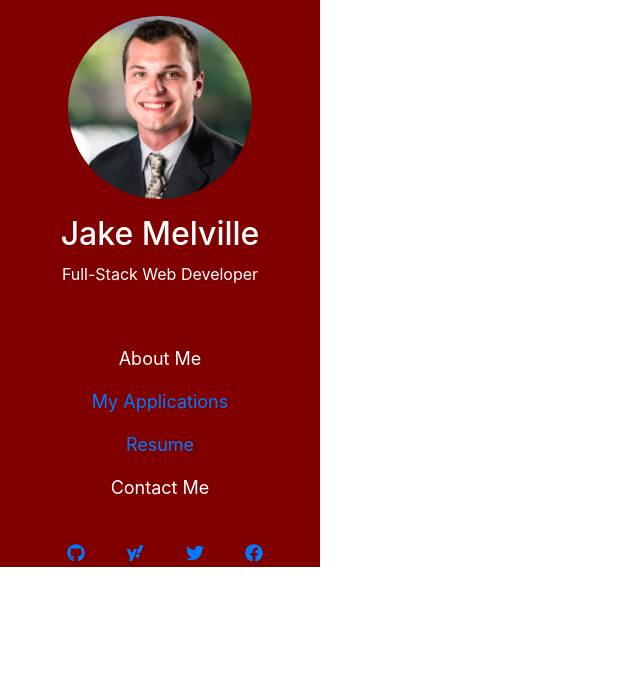
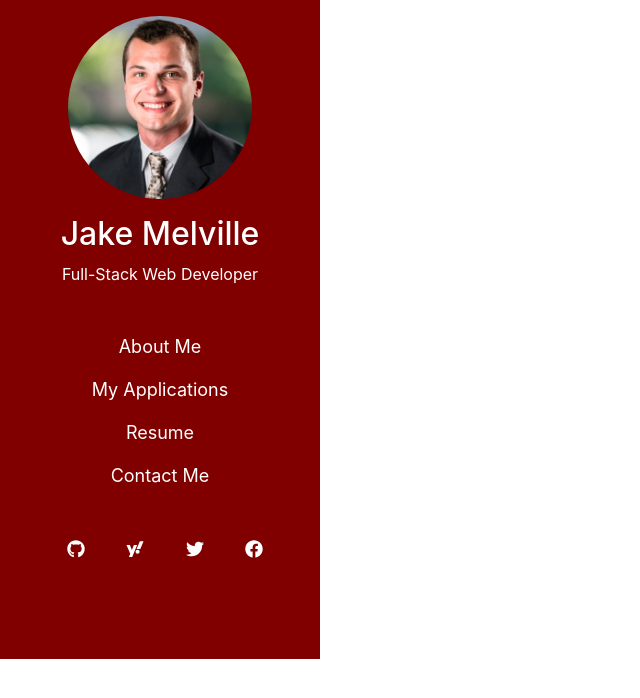
Before and after one commit to JakeMelville/portfolio-react, a React (Create React App) app in the folder portfolio/: page / in a window 1280 px wide. Shown: the top 698 px of the page, without its empty margins (0-640 px from the left). Built offline with nearby package versions, Linux system fonts and the light colour scheme; the HTML template or start-up script is replaced by a standard one.

Commit message:
completed the navbar, all links work except contact me and about me

```diff
--- /dev/null
+++ b/portfolio/src/components/Aside/assets/style/style.css
@@ -0,0 +1,27 @@
+#body {
+    height: 100;
+    padding: 0;
+    margin: 0;
+}
+h2 {
+    color: white;
+}
+#title {
+    color: white
+}
+a:link {
+    color: white;
+    background-color: transparent;
+    text-decoration: none;
+  }
+
+li:hover {
+    color: grey;
+    text-decoration: none;
+ }
+
+ a:visited {
+    color: white;
+    background-color: transparent;
+    text-decoration: none;
+  }
--- a/portfolio/src/components/Aside/index.js
+++ b/portfolio/src/components/Aside/index.js
@@ -1,20 +1,20 @@
 import React from 'react'
-import ProfPic from './images/profile.jpeg'
+import ProfPic from './assets/images/profile.jpeg'
 import Nav from '../Nav'
 import Contact from '../Contact'
-import './style.css'
+import './assets/style/style.css'
 
 function Aside() {
     return (
-        <div>
-            <div id="side" className="col-3 h-100" style={{
+        <div id='body'>
+            <div id="side" className="col-3" style={{
                 backgroundColor: 'maroon'
             }}>
                 <div className='row justify-content-center'>
                     <img id='prof' src={ProfPic} className="mt-3 col-8 rounded-circle" alt='' />
                 </div>
                 <h2 className="mt-3 text-center">Jake Melville</h2>
-                <p className="mb-3 pb-3 text-center">Full-Stack Web Developer</p>
+                <p id='title' className="mb-3 pb-1 text-center">Full-Stack Web Developer</p>
                 <Nav />
                 <Contact />
             </div>
--- a/portfolio/src/components/Aside/style.css
+++ /dev/null
@@ -1,7 +0,0 @@
-
-h2 {
-    color: white;
-}
-p {
-    color: white
-}
--- a/portfolio/src/components/Contact/index.js
+++ b/portfolio/src/components/Contact/index.js
@@ -1,11 +1,11 @@
 import React from 'react';
 import { FontAwesomeIcon } from '@fortawesome/react-fontawesome'
 import { faGithub, faTwitter, faFacebook, faYahoo } from '@fortawesome/free-brands-svg-icons'
-import './style.css'
+import './assets/style/style.css'
 
 function Contact() {
     return (
-        <ul className="row w-100">
+        <ul className="row w-100 pb-5">
             <a href="https://github.com/JakeMelville" target="_blank">
                 <li className="mt-2 pt-1 col-2"><FontAwesomeIcon icon={faGithub}/></li>
             </a>
@@ -16,7 +16,7 @@ function Contact() {
                 <li className="mt-2 pt-1 col-2"><FontAwesomeIcon icon={faTwitter} /></li>
             </a>
             <a href="https://facebook.com" target="_blank">
-                <li className="mt-2 pt-1 col-2"><FontAwesomeIcon icon={faFacebook} /></li>
+                <li className="mt-2 pt-1 pb-5 col-2"><FontAwesomeIcon icon={faFacebook} /></li>
             </a>
 
         </ul>
--- a/portfolio/src/components/Nav/index.js
+++ b/portfolio/src/components/Nav/index.js
@@ -1,13 +1,13 @@
 import React from 'react';
-
+import Resume from './assets/images/JakeMelville_resume.pdf'
 
 function Nav() {
     return (
-        <ul id="sideBar" className="col mb-5 mt-5">
-            <li id="abtMe" className="mb-3">About Me</li>
-            <li id="myApps" className="mb-3"><a href="apps.html">My Applications</a></li>
-            <li id="myResume" className="mb-3"><a href='./assets/images/JakeMelville_resume.pdf' target='_blank'>Resume</a></li>
-            <li id="meContact">Contact Me</li>
+        <ul className="col">
+            <li className="mb-3">About Me</li>
+            <li className="mb-3"><a href="/apps">My Applications</a></li>
+            <li className="mb-3"><a href={Resume} target='_blank'>Resume</a></li>
+            <li className='mb-2'>Contact Me</li>
         </ul>
     )
 }
--- a/portfolio/src/pages/apps/index.js
+++ b/portfolio/src/pages/apps/index.js
@@ -4,6 +4,7 @@ function Apps () {
     return(
         <div>
             <p>apps page</p>
+            <h5>sup</h5>
         </div>
     )
 }
```
Also changed, not shown: portfolio/src/components/Aside/assets/images/profile.jpeg (renamed from portfolio/src/components/Aside/images/profile.jpeg), portfolio/src/components/Contact/assets/style/style.css (renamed from portfolio/src/components/Contact/style.css), 1 other file (tests, documents, lock files or other folders).
